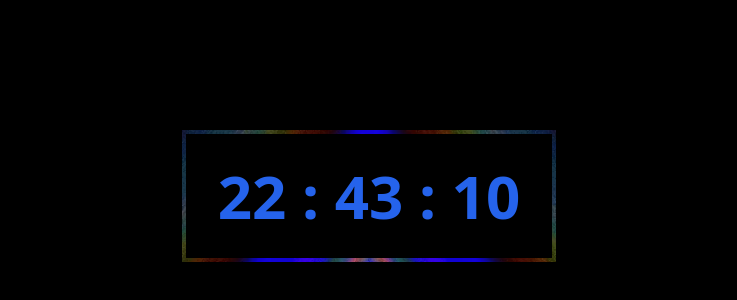
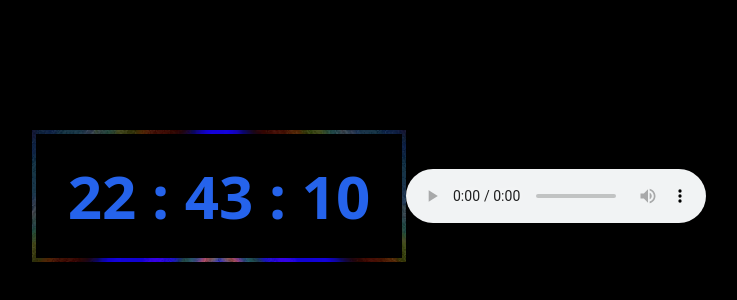
Before and after one commit to MasomaAhmadi/magic-clock, a plain HTML site: page index.html in a window 1280 px wide. Shown: the part 204-504 px from the top of the page, without its empty margins (271-1008 px from the left). Drawn offline with Linux system fonts and the light colour scheme.

Commit message:
audio mutted

```diff
--- a/index.html
+++ b/index.html
@@ -18,7 +18,7 @@
 			class="flex justify-center items-center bg-black p-8"
 			></div>
 		</div>
-		<audio controls autoplay loop style="display: none;">
+		<audio controls autoplay loop>
 			<source src="./3_Min_Piano_Music,_Quick_Positive_Energy_Meditation,_3_Min_Relaxing.mp3" type="audio/mpeg" />
 		</audio>
 	</div>
```
